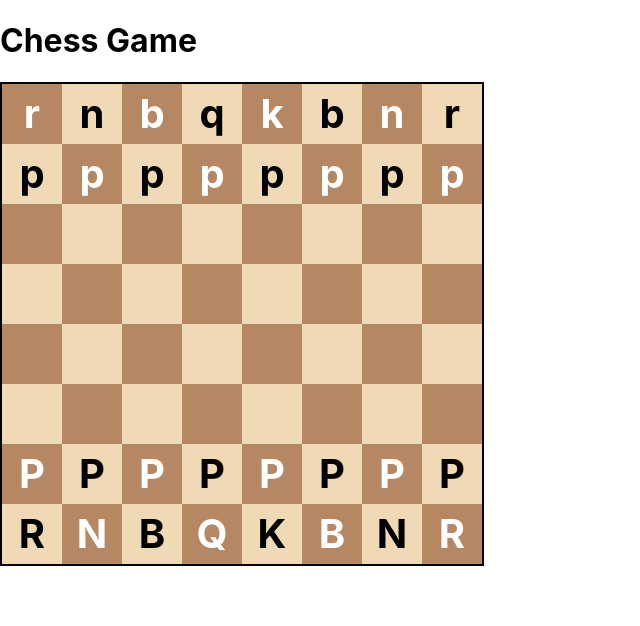
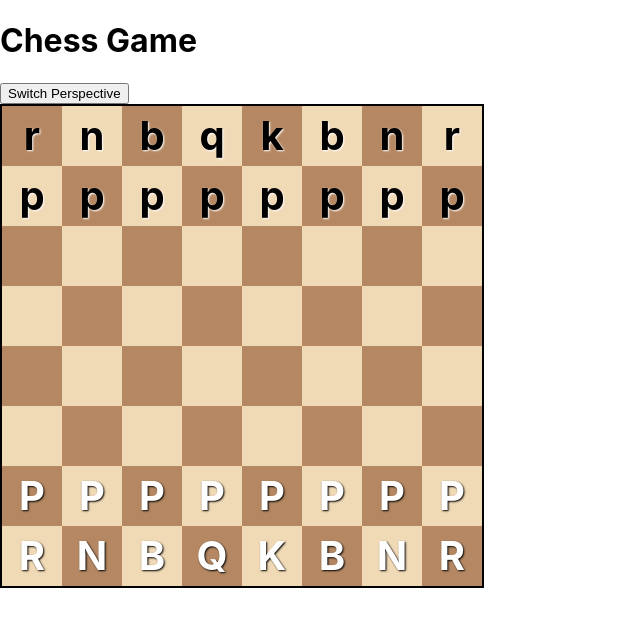
Before and after one commit to bradlyhayes12/Chess-game-impairedvision, a React (Create React App) app: page / in a window 1280 px wide. Shown: the top 626 px of the page, without its empty margins (0-640 px from the left). Built offline with nearby package versions, Linux system fonts and the light colour scheme.

Commit message:
fixing the coloring issue

```diff
--- a/src/App.css
+++ b/src/App.css
@@ -5,6 +5,14 @@
   width: 480px;
   height: 480px;
   border: 2px solid black;
+}
+
+#chessboard.flipped{
+  transform: rotate(180deg);
+}
+
+#chessboard.flipped .square {
+  transform: rotate(180deg);
 }
 
 .square {
@@ -36,6 +44,16 @@
   cursor: grab;
 }
 
+.white-piece {
+  color: white;
+  text-shadow: 1px 1px 2px black;
+}
+
+.black-piece {
+  color: black;
+  text-shadow: 1px 1px 2px white;
+}
+
 .hover {
   background-color: rgba(0, 255, 0, 0.5) !important; /* Green when hovering */
 }
--- a/src/ChessBoard.js
+++ b/src/ChessBoard.js
@@ -3,10 +3,12 @@ import { Chess } from "chess.js";
 import { useDrag, useDrop, DndProvider } from "react-dnd";
 import { HTML5Backend } from "react-dnd-html5-backend";
 
-const Piece = ({ piece, position, onClick, setValidMoves, chess }) => {
+const Piece = ({ piece, position, onClick, setValidMoves, chess , playerColor}) => {
+  const pieceColor = piece === piece.toUpperCase() ? "w" : "b";
   const [{ isDragging }, drag] = useDrag(() => ({
     type: "piece",
     item: () => {
+      if(pieceColor !== playerColor) return null;
       const possibleMoves = chess.moves({ square: position, verbose: true}).map(m => m.to);
       setValidMoves(possibleMoves);
       return{position};
@@ -14,14 +16,14 @@ const Piece = ({ piece, position, onClick, setValidMoves, chess }) => {
     collect: (monitor) => ({
       isDragging: !!monitor.isDragging(),
     }),
-  }));
+  }), [playerColor]);
 
   return (
     <div
-      ref={drag}
-      className="piece"
+      ref={pieceColor === playerColor ? drag : null} // Only allow dragging for the correct side
+      className={`piece ${pieceColor === "w" ? "white-piece" : "black-piece"}`} // ✅ Assign CSS class based on piece color
       style={{ opacity: isDragging ? 0.5 : 1 }}
-      onClick={() => onClick(position)} // Allow clicking to select
+      onClick={() => pieceColor === playerColor && onClick(position)} // Allow clicking only for correct side
     >
       {piece}
     </div>
@@ -55,6 +57,7 @@ const ChessBoard = () => {
   const [selected, setSelected] = useState(null);
   const [validMoves, setValidMoves] = useState([]);
   const [gameStatus, setGameStatus] = useState("");
+  const [playerColor, setPlayerColor] = useState("white");
 
   const checkGameStatus = () => {
     if (chess.isCheckmate()) {
@@ -109,7 +112,10 @@ const ChessBoard = () => {
     <DndProvider backend={HTML5Backend}>
       <div>
         <h2>{gameStatus}</h2>
-      <div id="chessboard">
+        <button onClick={() => setPlayerColor(playerColor === "white" ? "black" : "white")}>
+          Switch Perspective
+        </button>
+      <div id="chessboard" className={playerColor === "black" ? "flipped" : ""}>
         {board.flat().map((square, index) => {
           const row = Math.floor(index / 8);
           const col = index % 8;
```
